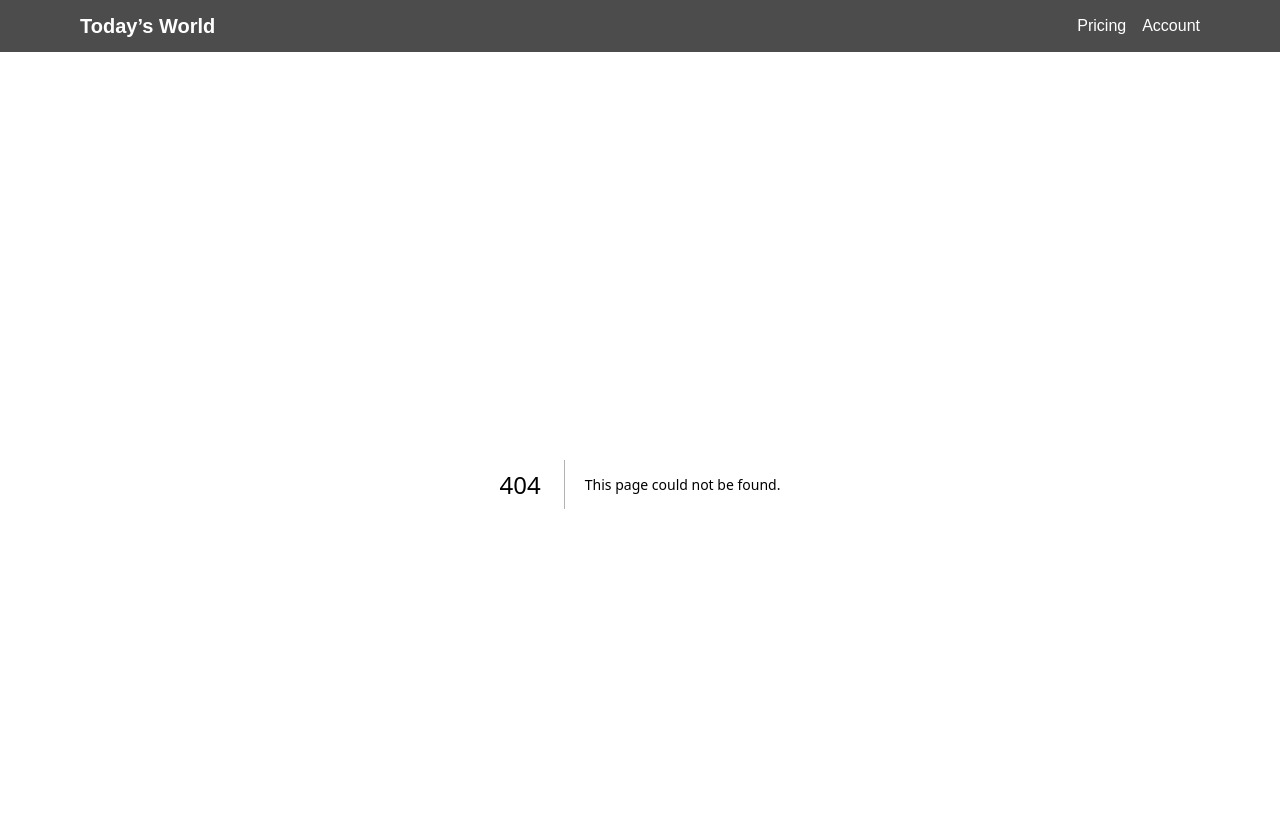
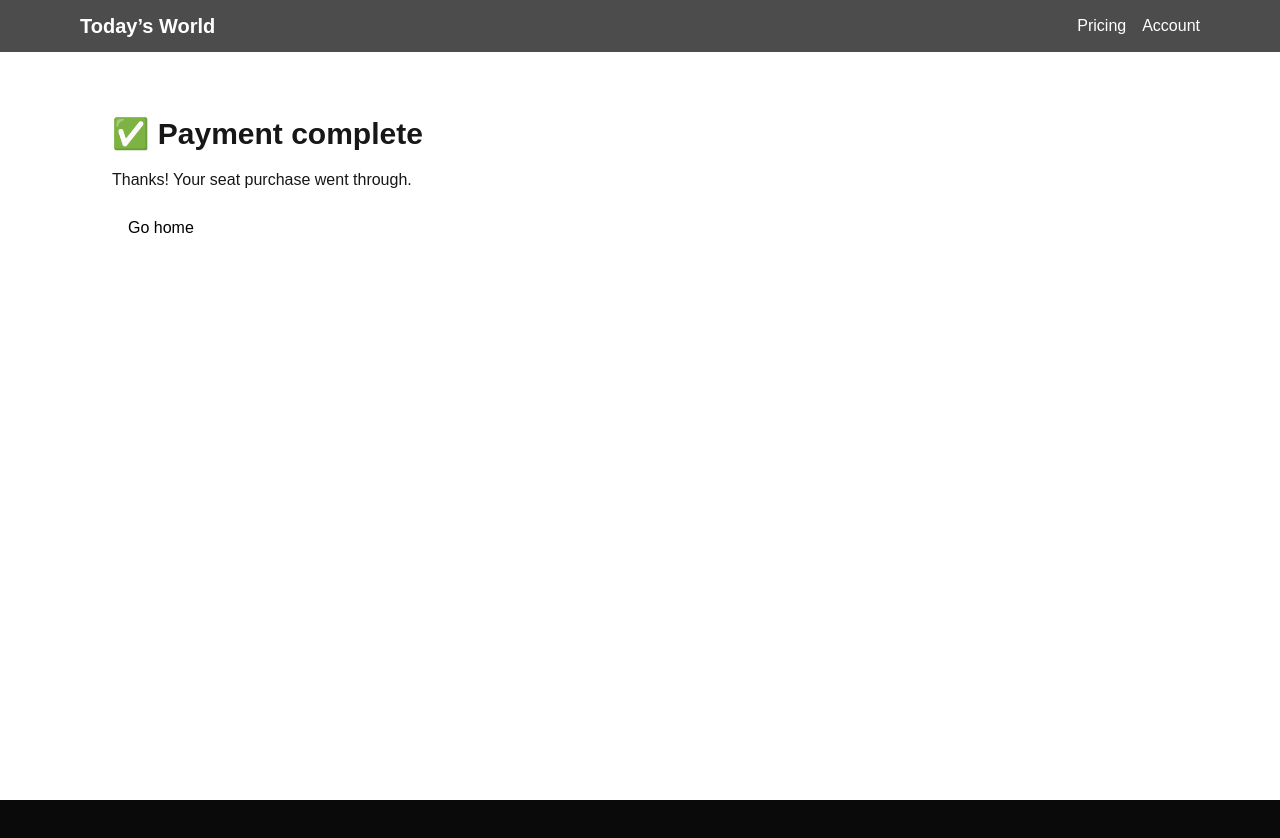
Before and after one commit to Todaysworld-com/todaysworld, a Next.js app: page /success in a window 1280 px wide. Before the commit this address had no page. Shown: the top 838 px of the page. After the commit the page ends 800 px from the top, so only its background shows below. Built offline with nearby package versions, Linux system fonts and the light colour scheme.

Commit message:
add checkout success page

```diff
--- /dev/null
+++ b/app/success/page.tsx
@@ -0,0 +1,17 @@
+export const dynamic = "force-dynamic";
+
+export default function SuccessPage({ searchParams }: { searchParams: { session_id?: string } }) {
+  const sid = searchParams?.session_id;
+  return (
+    <main className="p-8 space-y-4">
+      <h1 className="text-3xl font-bold">✅ Payment complete</h1>
+      <p>Thanks! Your seat purchase went through.</p>
+      {sid && (
+        <p className="text-sm text-neutral-400">
+          Session ID: <code>{sid}</code>
+        </p>
+      )}
+      <a href="/" className="inline-block rounded bg-white text-black px-4 py-2">Go home</a>
+    </main>
+  );
+}
```
